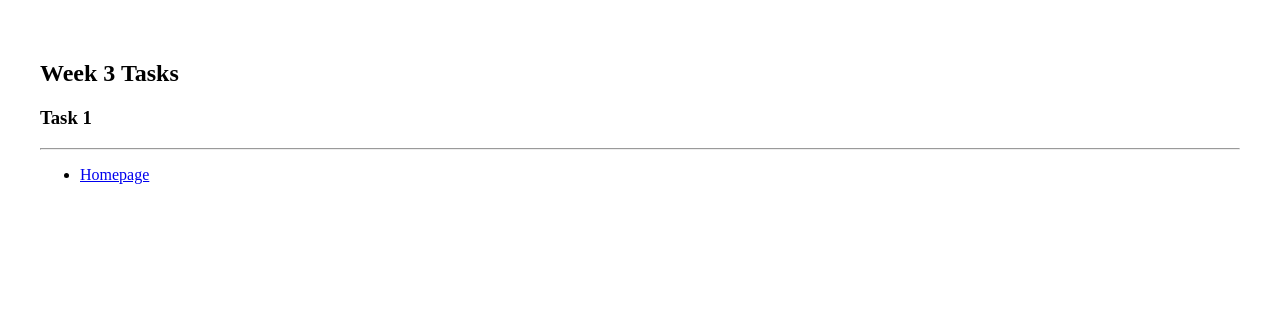
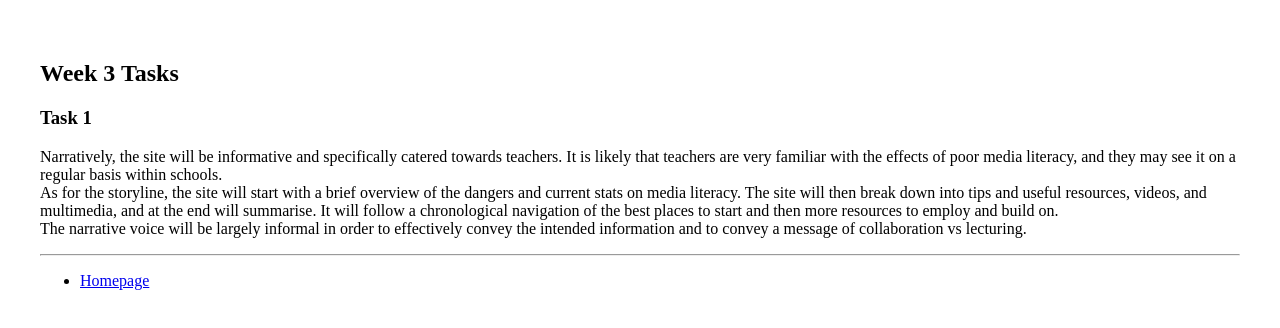
Before and after one commit to annabarclay02/annabarclay02.github.io, a plain HTML site: page week3.html in a window 1280 px wide. Drawn offline with Linux system fonts and the light colour scheme.

Commit message:
Update week3.html

```diff
--- a/week3.html
+++ b/week3.html
@@ -1,20 +1,24 @@
 <!DOCTYPE html>
 <html lang="en">
 <head>
-
 	<title>Young People, Pop Culture & Media Literacy</title>
 	<meta http-equiv="Content-Type" content="text/html; charset=utf-8"/>
 	<link rel="stylesheet" href="index.css">
-
 </head>
 
 <body>
-
 <div>
   <section id="week3task1">
       <h2>Week 3 Tasks</h2>
         <h3>Task 1</h3>
-					<p>
+		<p>Narratively, the site will be informative and specifically catered towards teachers. It is likely that teachers are very
+			familiar with the effects of poor media literacy, and they may see it on a regular basis within schools.
+			<br>As for the storyline, the site will start with a brief overview of the dangers and current stats on media
+			literacy. The site will then break down into tips and useful resources, videos, and multimedia, and at the end will
+			summarise. It will follow a chronological navigation of the best places to start and then more resources to employ
+			and build on.
+			<br>The narrative voice will be largely informal in order to effectively convey the intended information and to
+			convey a message of collaboration vs lecturing.</p>
 	</section>
 </div>
 
```
